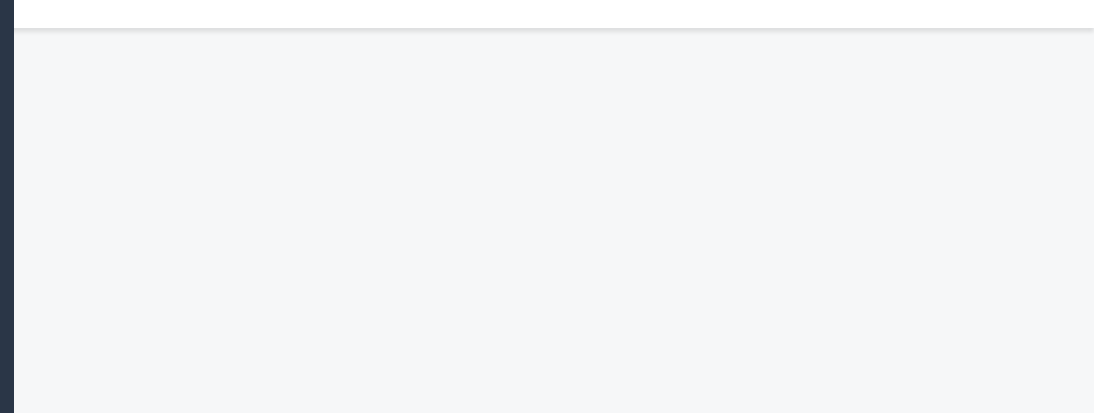
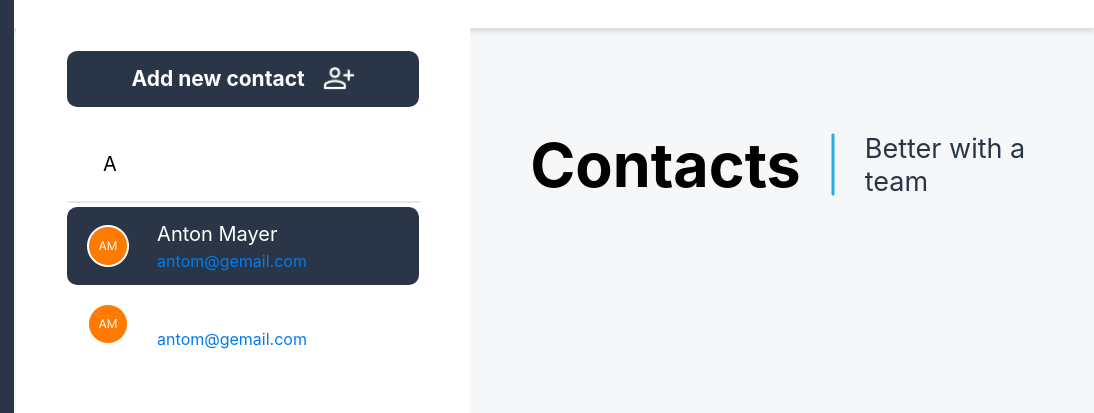
Before and after one commit to D4t3ck/Join, a plain HTML site: page contacts.html in a window 1280 px wide. Shown: the part 68-481 px from the top of the page, 186-1280 px from the left. Drawn offline with Linux system fonts and the light colour scheme.

Commit message:
add contacts css

```diff
--- /dev/null
+++ b/assets/css/contacts.css
@@ -0,0 +1,175 @@
+:root {
+    --main_color: #2a3647;
+    --main_color_lighter: #354458;
+    --main_color_dark: #091931;
+    --background_main: #f6f7f8;
+    --lightgray_font: #c0c0c0;
+    --lightblue_font: #29abe2;
+    --main_font: "Inter", sans-serif;
+    --backup_font: system-ui, sans-serif;
+}
+
+.contacts_body {
+    display: flex;
+    margin-left: 202px;
+    height: 928px;
+}
+
+.add_contact_scroll_container {
+    display: flex;
+    flex-direction: column;
+    justify-content: center;
+    align-items: center;
+    background-color: #FFFFFF;
+    width: 456px;
+    height: 928px;
+}
+
+.add_new_contact_btn_caontainer {
+    display: flex;
+    position: absolute;
+    height: 101px;
+    background-color: #FFFFFF;
+    display: flex;
+    justify-content: center;
+    align-items: center;
+    top: 96px;
+
+}
+
+.add_new_contact_btn {
+    display: flex;
+    justify-content: center;
+    align-items: center;
+    background-color: #2A3647;
+    width: 352px;
+    height: 56px;
+    border-radius: 10px;
+    /* padding: 12px 0px 12px 0px; */
+    gap: 16px;
+}
+
+.add_new_contact_btn_text{
+    color: #FFFFFF;
+    width: 175px;
+    height: 25px;
+    /* font-family: inter; */
+    font-weight: 700;
+    font-size: 21px;
+    line-height: 25.2px;
+}
+
+.add_new_contact_btn_img {
+    width: 32px;
+    height: 23px;
+}
+
+.contact_scrolls_div {
+    display: flex;
+    justify-content: flex-start;
+    align-items: center;
+    flex-direction: column;
+    width: 400px;
+    height: 1188px;
+    background-color: #FFFFFF;
+    /* padding: 32px 24px 32px 24px; */
+    margin-top: 101px;
+}
+
+.contacts_scroll_abc {
+    display: flex;
+    align-items: center;
+    width: 352px;
+    height: 58px;
+    gap: 8px;
+}
+
+.contacts_scroll_abc_text {
+    font-weight: 400;
+    font-size: 20px;
+    margin-left: 36px;
+    margin-top: 12px;
+
+}
+
+.contact_scrolls_stroke {
+    width: 352px;
+}
+
+.contact_scrolls_card_small_onclick {
+    display: flex;
+    align-items: center;
+    width: 352px;
+    height: 78px;
+    background-color: #2A3647;
+    border-radius: 10px;
+    /* gap: 35px; */
+}
+
+.contact_scrolls_card_small {
+    display: flex;
+    align-items: center;
+    width: 352px;
+    height: 78px;
+    background-color: #FFFFFF;
+    border-radius: 10px;
+
+}
+
+.contact_scrolls_card_small_img {
+    width: 42px;
+    height: 42px;
+    margin: 20px;
+}
+
+.contact_scrolls_card_small_contact {
+    display: flex;
+    flex-direction: column;
+    gap: 5px;
+    margin-left: 8px;
+}
+
+.contact_scrolls_card_small_onclick_name {
+    color: #FFFFFF;
+    font-weight: 400;
+    font-size: 20px;
+}
+
+.contact_scrolls_card_small_onclick_email {
+    color: #007CEE;
+    font-weight: 400;
+    font-size: 16px;
+}
+
+
+@media (max-width: 950px) {
+    .contacts_body {
+        margin-left: 0px;
+    }
+}
+
+
+/*Right side */
+
+.contacts_headline {
+    display: flex;
+    align-items: center;
+    height: 73px;
+    gap: 30px;
+    margin-left: 60px;
+    margin-top: 100px;
+}
+
+.contacts_headline_h1 {
+    /* font-family: inter; */
+    font-weight: 700;
+    font-size: 61px;
+
+}
+
+.contacts_headline_text {
+    /* font-family: inter; */
+    font-weight: 400;
+    font-size: 27px;
+    color: #2A3647;
+}
--- a/contacts.html
+++ b/contacts.html
@@ -11,12 +11,56 @@
       type="image/x-icon"
     />
     <script src="./script.js"></script>
+    <link rel="stylesheet" href="assets/css/contacts.css" />
     <link rel="stylesheet" href="./style.css" />
-    <link rel="stylesheet" href="./assets/templates/header/header.css">
-    <link rel="stylesheet" href="./assets/templates/sidebar/sidebar.css">
+    <link rel="stylesheet" href="./assets/templates/header/header.css" />
+    <link rel="stylesheet" href="./assets/templates/sidebar/sidebar.css" />
   </head>
   <body onload="init()">
     <div w3-include-html="./assets/templates/header/header.html"></div>
     <div w3-include-html="./assets/templates/sidebar/sidebar.html"></div>
+    <div class="contacts_body">
+      <section class="add_contact_scroll_container">
+        <div class="add_new_contact_btn_caontainer">
+          <div class="add_new_contact_btn" onclick="addOverlayAddContact()">
+            <span class="add_new_contact_btn_text">Add new contact</span>
+            <img
+              class="add_new_contact_btn_img"
+              src="./assets/img/contacts/person_add.png"
+              alt=""
+            />
+          </div>
+        </div>
+        <div class="contact_scrolls_div">
+          <div class="contacts_scroll_abc">
+            <span class="contacts_scroll_abc_text">A</span>
+          </div>
+
+          <div class="contact_scrolls_stroke">
+            <img src="./assets/img/contacts/strokeGray.png" alt="">
+          </div>
+          <div class="contact_scrolls_card_small_onclick">
+            <img class="contact_scrolls_card_small_img" src="./assets/img/contacts/ProfilebadgeAM.png" alt="">
+            <div class="contact_scrolls_card_small_contact">
+              <span class="contact_scrolls_card_small_onclick_name">Anton Mayer</span>
+              <span class="contact_scrolls_card_small_onclick_email">antom@gemail.com</span>
+            </div>
+          </div>
+          <div class="contact_scrolls_card_small">
+            <img class="contact_scrolls_card_small_img" src="./assets/img/contacts/ProfilebadgeAM.png" alt="">
+            <div class="contact_scrolls_card_small_contact">
+              <span class="contact_scrolls_card_small_onclick_name">Anton Mayer</span>
+              <span class="contact_scrolls_card_small_onclick_email">antom@gemail.com</span>
+            </div>
+          </div>
+        </div>
+      </section>
+
+      <section class="contacts_headline">
+        <h1 class="contacts_headline_h1">Contacts</h1>
+        <img src="./assets/img/contacts/strokeBlue.png" alt="">
+        <span class="contacts_headline_text">Better with a team</span>
+      </section>
+    </div>
   </body>
 </html>
```
Also changed, not shown: assets/img/contacts/ProfilebadgeAM.png (added), assets/img/contacts/ProfilebadgeAS.png (added), assets/img/contacts/person_add.png (added), assets/img/contacts/strokeBlue.png (added), assets/img/contacts/strokeGray.png (added), 3 other files.
